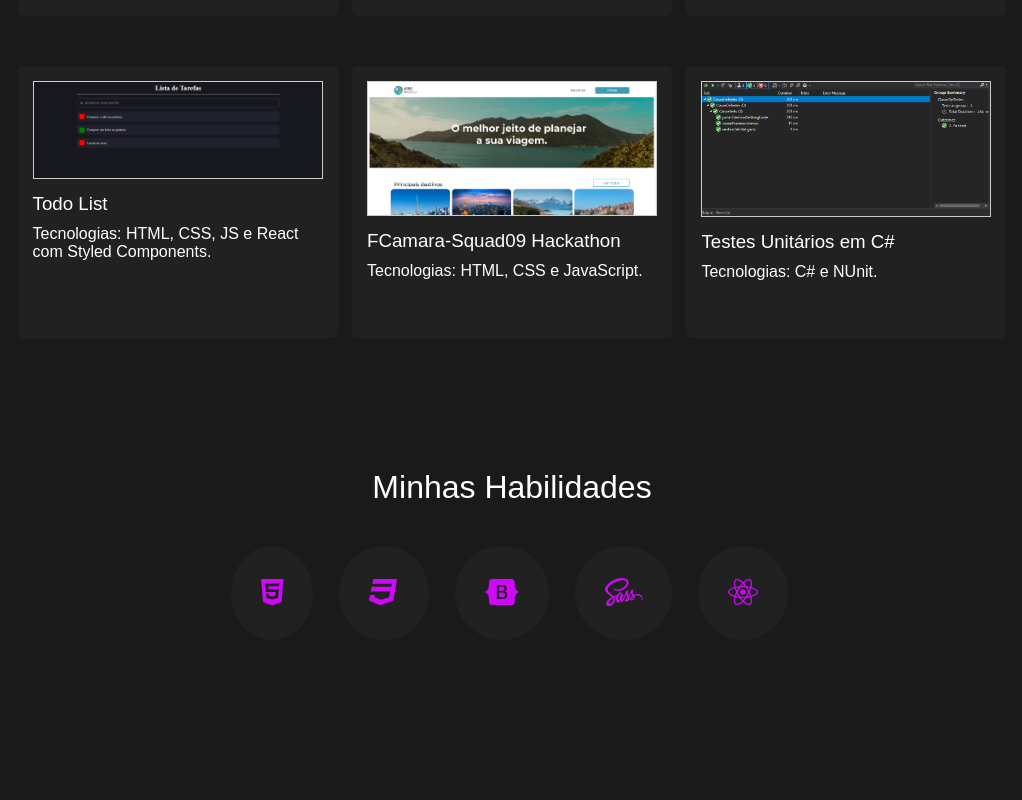
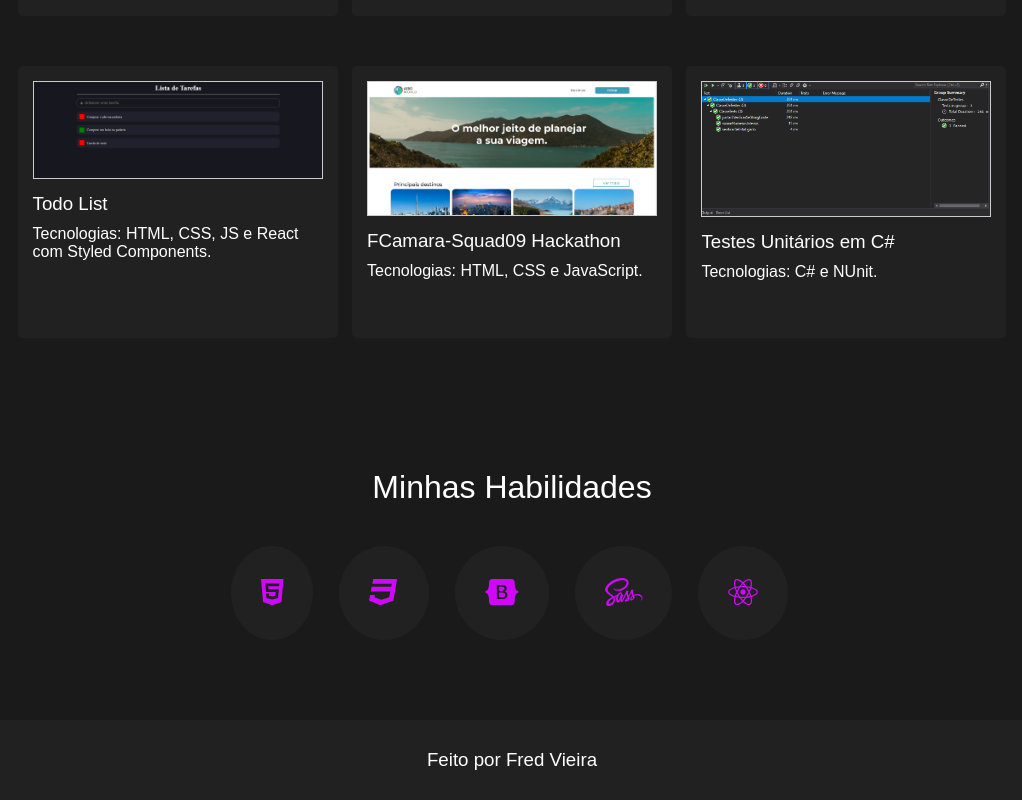
Before and after one commit to FredVieira7/portifolio, a React (Create React App) app: page / in a window 1280 px wide. Shown: the part 1670-2470 px from the top of the page, without its empty margins (128-1150 px from the left). Before the commit the page ends 2310 px from the top, so only its background shows below. Built offline with nearby package versions, Linux system fonts and the light colour scheme.

Commit message:
Adicionando footer

```diff
--- a/src/App.js
+++ b/src/App.js
@@ -1,10 +1,10 @@
-import React, { useState } from 'react';
 import '../src/styles/style.css';
 import Header from './components/header/header';
 import About from './components/about/about';
 import AboutIcons from './components/about-icons/about-icons';
 import Projects from './components/projects/projects';
 import Skills from './components/skills/skills';
+import Footer from './components/footer/footer';
 
 
 const App = () => {
@@ -15,6 +15,7 @@ const App = () => {
       <AboutIcons></AboutIcons>
       <Projects></Projects>
       <Skills></Skills>
+      <Footer></Footer>
 
     </>
   );
--- /dev/null
+++ b/src/components/footer/footer.js
@@ -0,0 +1,30 @@
+import styled from "styled-components";
+import "../../styles/style.css";
+
+const FooterBody = styled.footer`
+    width: 100%;
+    max-width: 100%;
+    height: 5rem;
+    background-color: #212121;
+`;
+
+const FooterTitle = styled.h3`
+    text-align: center;
+    color: white;
+    padding: 29px 0px;
+`;
+
+const Footer = () => {
+    return(
+        <>
+
+            <FooterBody>
+                <FooterTitle>Feito por Fred Vieira</FooterTitle>
+            </FooterBody>
+
+        </>
+    )
+}
+
+
+export default Footer;
--- a/src/components/header/header.js
+++ b/src/components/header/header.js
@@ -108,6 +108,12 @@ const ImageProfile = styled.img`
     width: 35%;
     height: 100%;
     margin-top: -70px;
+
+    transition: ease-in .3s;
+
+    &:hover {
+        filter: drop-shadow(5px 5px 5px white)
+    }
 `;
 
 
--- a/src/components/skills/skills.js
+++ b/src/components/skills/skills.js
@@ -1,4 +1,3 @@
-import React, {useState} from "react";
 import styled from "styled-components";
 import "../../styles/style.css";
 
```
